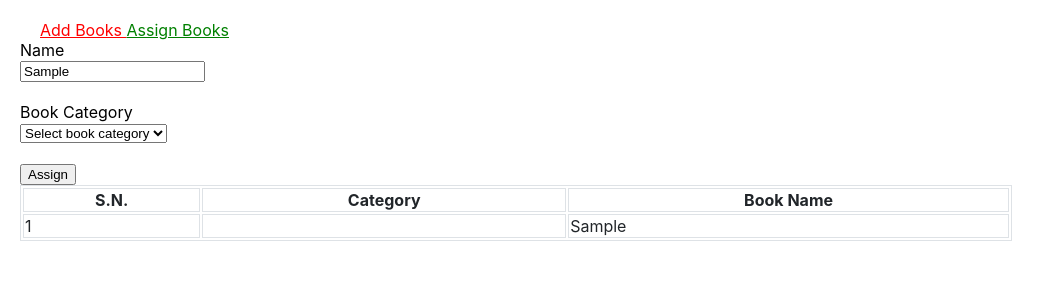
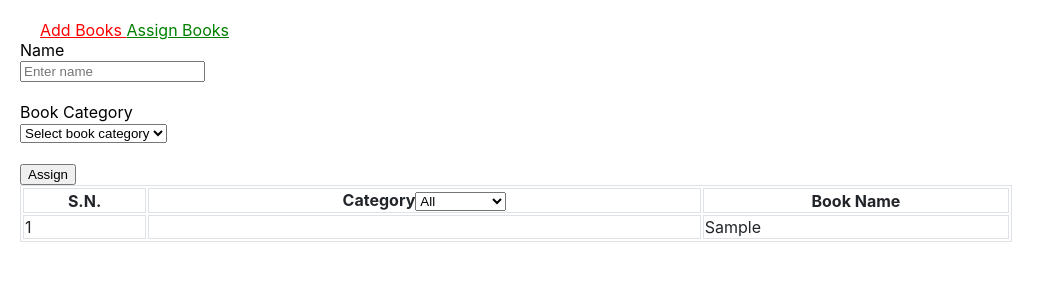
Before and after one commit to smreeti/react-book-shop, a React (Create React App) app: page /assign in a window 1280 px wide. Both pictures are taken after typing "Sample" into the empty fields and a click on the button "Assign". Shown: the top 300 px of the page, without its empty margins (0-1055 px from the left). Built offline with nearby package versions, Linux system fonts and the light colour scheme.

Commit message:
add searcheable dropdown filter

```diff
--- a/src/components/assignBooks/AssignBookManage.js
+++ b/src/components/assignBooks/AssignBookManage.js
@@ -1,32 +1,62 @@
 import React from "react";
 import {Table} from "react-bootstrap";
+import SelectComponent from "../SelectComponent";
 
-const AssignBookManage =(props)=>{
+const AssignBookManage = (props) => {
 
-    return(
+    const {assignedBookList, bookCategoryList, filteredBookList, isSearch, filterAssignedBooks} = props.assignBookManageObj;
+
+    return (
         <div>
-            {props.assignedBookList.length > 0 ?
+            {assignedBookList.length > 0 ?
 
                 <Table striped bordered hover>
                     <thead>
                     <tr>
                         <th>S.N.</th>
-                        <th>Category</th>
+                        <th>Category
+                            <SelectComponent
+                                placeholder="All"
+                                name="bookCategoryId"
+                                handleChange={filterAssignedBooks}
+                                options={bookCategoryList}
+                            >
+                            </SelectComponent>
+                        </th>
+
                         <th>Book Name</th>
                     </tr>
                     </thead>
                     <tbody>
 
-                    {props.assignedBookList.map((bookInfo, index) => (
-                        <tr key={bookInfo.bookCategoryId}>
-                            <td>{index + 1}</td>
-                            <td>{bookInfo.bookCategoryName}</td>
-                            <td>{bookInfo.name}</td>
-                        </tr>
-                    ))}
+                    {isSearch ?
+                        (
+                            filteredBookList.length > 0 ?
+
+                                filteredBookList.map((bookInfo, index) => (
+                                    <tr key={bookInfo.id}>
+                                        <td>{index + 1}</td>
+                                        <td>{bookInfo.bookCategoryName}</td>
+                                        <td>{bookInfo.name}</td>
+                                    </tr>
+                                ))
+                                :
+                                'No Assigned Book(s) found'
+                        )
+                        :
+                        assignedBookList.map((bookInfo, index) => (
+                            <tr key={bookInfo.id}>
+                                <td>{index + 1}</td>
+                                <td>{bookInfo.bookCategoryName}</td>
+                                <td>{bookInfo.name}</td>
+                            </tr>
+                        ))
+                    }
+
                     </tbody>
                 </Table>
-                : 'No Assigned Book(s) Found'}
+                : 'No Assigned Book(s) Found'
+            }
         </div>
     )
 };
--- a/src/components/assignBooks/AssignBooks.js
+++ b/src/components/assignBooks/AssignBooks.js
@@ -23,6 +23,7 @@ const AssignBooks = (props) => {
             <br/>
 
             <label className="col-sm-2 col-form-label"> Book Category
+
                 <div className="col-sm-10">
 
                     <SelectComponent
--- a/src/components/nav/AssignBooksNav.js
+++ b/src/components/nav/AssignBooksNav.js
@@ -11,7 +11,9 @@ class AssignBooksNav extends React.Component {
             name: '',
             bookCategoryId: '',
             bookCategoryList: bookCategoryData,
-            assignedBookList: []
+            assignedBookList: [],
+            filteredBookList: [],
+            isSearch: false
         });
     }
 
@@ -25,7 +27,6 @@ class AssignBooksNav extends React.Component {
 
     assignBook = (event) => {
         console.log("Assign Book Button Clicked");
-        event.preventDefault();
 
         let bookCategoryName = "";
 
@@ -39,19 +40,55 @@ class AssignBooksNav extends React.Component {
         });
 
         const newBookObj = {
+            id: this.state.assignedBookList.length + 1,
             bookCategoryId: this.state.bookCategoryId,
             name: this.state.name,
             bookCategoryName: bookCategoryName
         };
 
         this.setState({
-            assignedBookList: [...this.state.assignedBookList, newBookObj]
-        })
+            assignedBookList: [...this.state.assignedBookList, newBookObj],
+            bookCategoryId: '',
+            name: '',
+            bookCategoryName: ''
+        });
+
+        event.preventDefault();
+    };
+
+    filterAssignedBooks = (event) => {
+
+        const {value} = event.target;
+
+        let filteredList = [];
+        this.state.assignedBookList.filter(
+            assigned => {
+                if (assigned.bookCategoryId === (value)) {
+                    filteredList = [...filteredList, assigned];
+                }
+                return filteredList;
+            }
+        );
+
+        this.setState({
+            filteredBookList: filteredList,
+            isSearch: value === '' ? false : true
+        });
     };
 
     render() {
+
+        const assignBookManageObj = {
+            assignedBookList: this.state.assignedBookList,
+            handleChange: this.handleChange,
+            bookCategoryList: this.state.bookCategoryList,
+            filteredBookList: this.state.filteredBookList,
+            isSearch: this.state.isSearch,
+            filterAssignedBooks: this.filterAssignedBooks
+        };
+
         return (
-           <React.Fragment>
+            <React.Fragment>
                 <AssignBooks
                     name={this.state.name}
                     bookCategoryList={this.state.bookCategoryList}
@@ -60,9 +97,9 @@ class AssignBooksNav extends React.Component {
                 />
 
                 <AssignBookManage
-                    assignedBookList={this.state.assignedBookList}
+                    assignBookManageObj={assignBookManageObj}
                 />
-           </React.Fragment>
+            </React.Fragment>
         )
     }
 }
```
